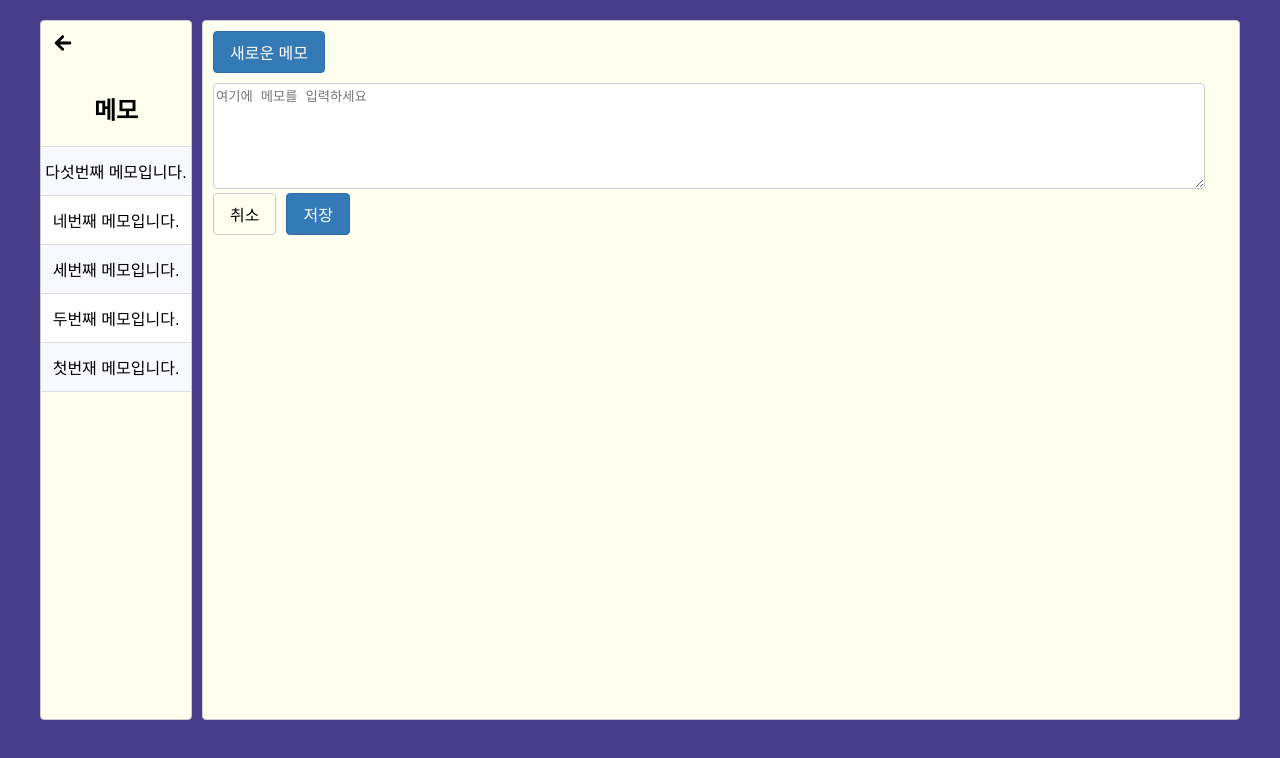
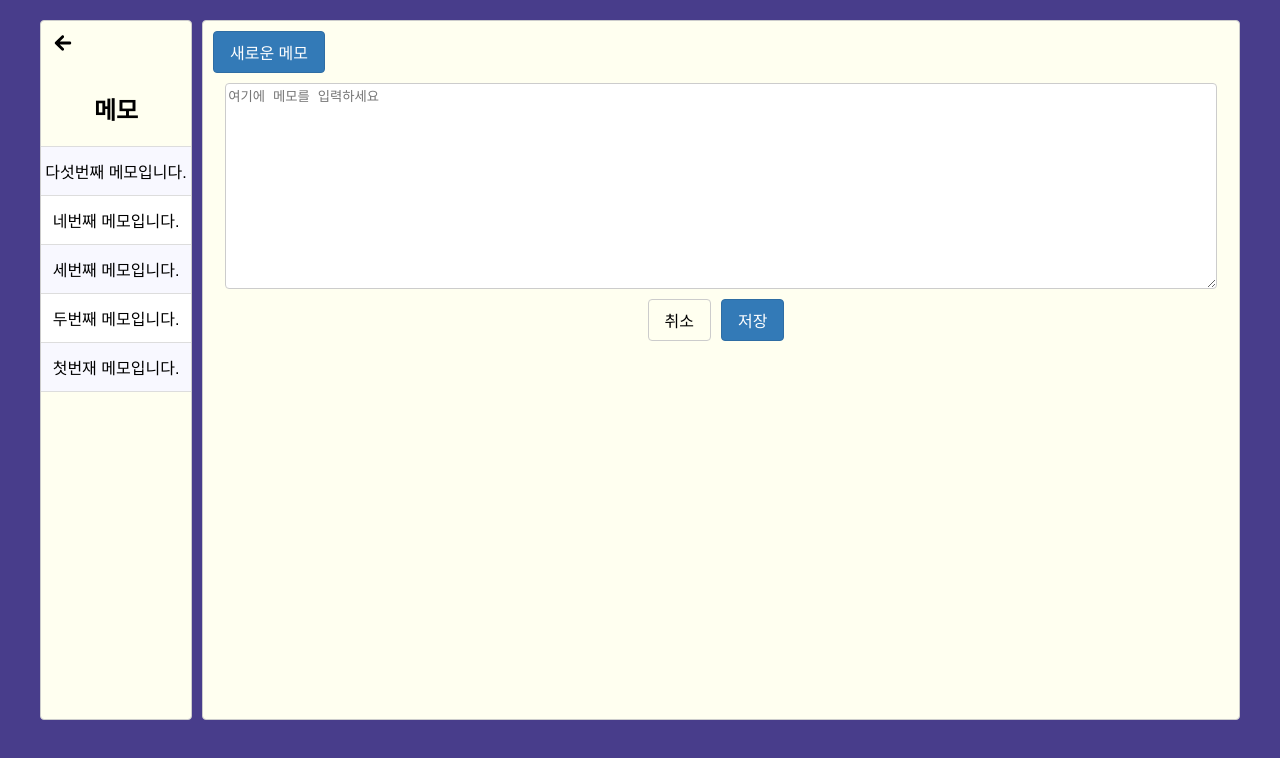
Before and after one commit to min33sky/ts-memo, a React (Create React App) app: page /memo in a window 1280 px wide. Both pictures are taken after a click on the button "새로운 메모". Shown: the top 758 px of the page. Built offline with nearby package versions, Linux system fonts and the light colour scheme; a web font is replaced by a local one.

Commit message:
Update: MemoViewer Style

```diff
--- a/src/components/Button.tsx
+++ b/src/components/Button.tsx
@@ -22,6 +22,12 @@ const ButtonStyle = css<ButtonProps>`
   background: ${(props) => (props.primary ? '#337ab7' : 'transparent')};
   color: ${(props) => (props.primary ? '#fff' : 'inherit')};
   cursor: pointer;
+  transition: all ease-in 0.2s;
+
+  &:hover {
+    background-color: palevioletred;
+    color: white;
+  }
 `;
 
 const StyledButton = styled.button<ButtonProps>`
@@ -51,6 +57,7 @@ const Button: React.FC<ButtonProps> = (props) => {
   const { to, children, primary, onClick } = props;
   const isLink = !!to;
 
+  // 일반 버튼
   const renderButton = () => {
     return (
       <StyledButton primary={primary} onClick={onClick}>
@@ -59,6 +66,7 @@ const Button: React.FC<ButtonProps> = (props) => {
     );
   };
 
+  // 링크 버튼
   const renderLink = () => {
     if (!to) {
       return <div></div>;
--- a/src/components/DateString.tsx
+++ b/src/components/DateString.tsx
@@ -4,12 +4,17 @@ interface DateStringProps {
   timestamp: number;
 }
 
+/**
+ * 날짜 출력 컴포넌트
+ * @param timestamp 글 작성 날짜
+ */
 const DateString: React.FC<DateStringProps> = ({ timestamp }) => {
   if (!timestamp) {
     return null;
   }
 
   const date = new Date(timestamp);
+
   return <span style={{ color: '#aaa' }}>{date.toLocaleString()}</span>;
 };
 
--- a/src/page/MemoPage/AddMemo.tsx
+++ b/src/page/MemoPage/AddMemo.tsx
@@ -5,15 +5,27 @@ import { Memo } from '../../model';
 
 const TextArea = styled.textarea`
   width: 97%;
-  height: 100px;
+  height: 200px;
   border-radius: 4px;
   border: 1px solid #ccc;
+  margin-bottom: 10px;
+`;
+
+const Form = styled.form`
+  display: flex;
+  justify-content: center;
+  align-items: center;
+  flex-wrap: wrap;
 `;
 
 interface AddMemoProps {
   onSubmit(memo: Memo): void;
 }
 
+/**
+ * 새 메모를 작성하는 컴포넌트
+ * @param onSubmit 메모 등록 함수
+ */
 function AddMemo({ onSubmit }: AddMemoProps) {
   const [value, setValue] = useState('');
 
@@ -33,7 +45,7 @@ function AddMemo({ onSubmit }: AddMemoProps) {
 
   return (
     <>
-      <form onSubmit={handleSubmit}>
+      <Form onSubmit={handleSubmit}>
         <TextArea
           placeholder='여기에 메모를 입력하세요'
           onChange={handleChange}
@@ -41,7 +53,7 @@ function AddMemo({ onSubmit }: AddMemoProps) {
         />
         <Button to='/memo'>취소</Button>
         <Button primary>저장</Button>
-      </form>
+      </Form>
     </>
   );
 }
--- a/src/page/MemoPage/MemoViewer.tsx
+++ b/src/page/MemoPage/MemoViewer.tsx
@@ -4,13 +4,13 @@ import DateString from '../../components/DateString';
 import Button from '../../components/Button';
 import { Memo } from '../../model';
 
-const Div = styled.div`
+const ContentWrapper = styled.div`
   border-top: 1px solid #ddd;
   padding-top: 10px;
   margin-bottom: 15px;
 `;
 
-const DateDiv = styled.div`
+const DateWrapper = styled.div`
   margin-bottom: 15px;
 `;
 
@@ -28,12 +28,12 @@ function MemoViewer({ memo, onDeleteMemo }: MemoViewerProps) {
   return (
     <>
       <Button onClick={() => onDeleteMemo(memo.id!)}>삭제</Button>
-      <Div>
-        <DateDiv>
+      <ContentWrapper>
+        <DateWrapper>
           {memo?.createdAt && <DateString timestamp={memo.createdAt} />}
-        </DateDiv>
+        </DateWrapper>
         <div>{memo?.content}</div>
-      </Div>
+      </ContentWrapper>
     </>
   );
 }
--- a/src/page/MemoPage/index.tsx
+++ b/src/page/MemoPage/index.tsx
@@ -31,6 +31,10 @@ function MemoPage({ location }: RouteComponentProps) {
     setMemos(memos);
   };
 
+  /**
+   * 메모 목록을 출력하는 함수
+   * @param memos 저장된 메모들
+   */
   const renderMemoList = (memos: Memo[]) => (
     <List>
       {memos.map((memo, idx) => (
--- a/src/routes/Memo/index.tsx
+++ b/src/routes/Memo/index.tsx
@@ -16,7 +16,7 @@ function MemoRouter({ match }: RouteComponentProps) {
       <Route
         exact
         path={`${match.url}`}
-        component={() => <div>새로운 메모를 만들어 보세요.</div>}
+        component={() => <div>새로운 메모를 작성하세요 ^_^</div>}
       />
     </Switch>
   );
```
